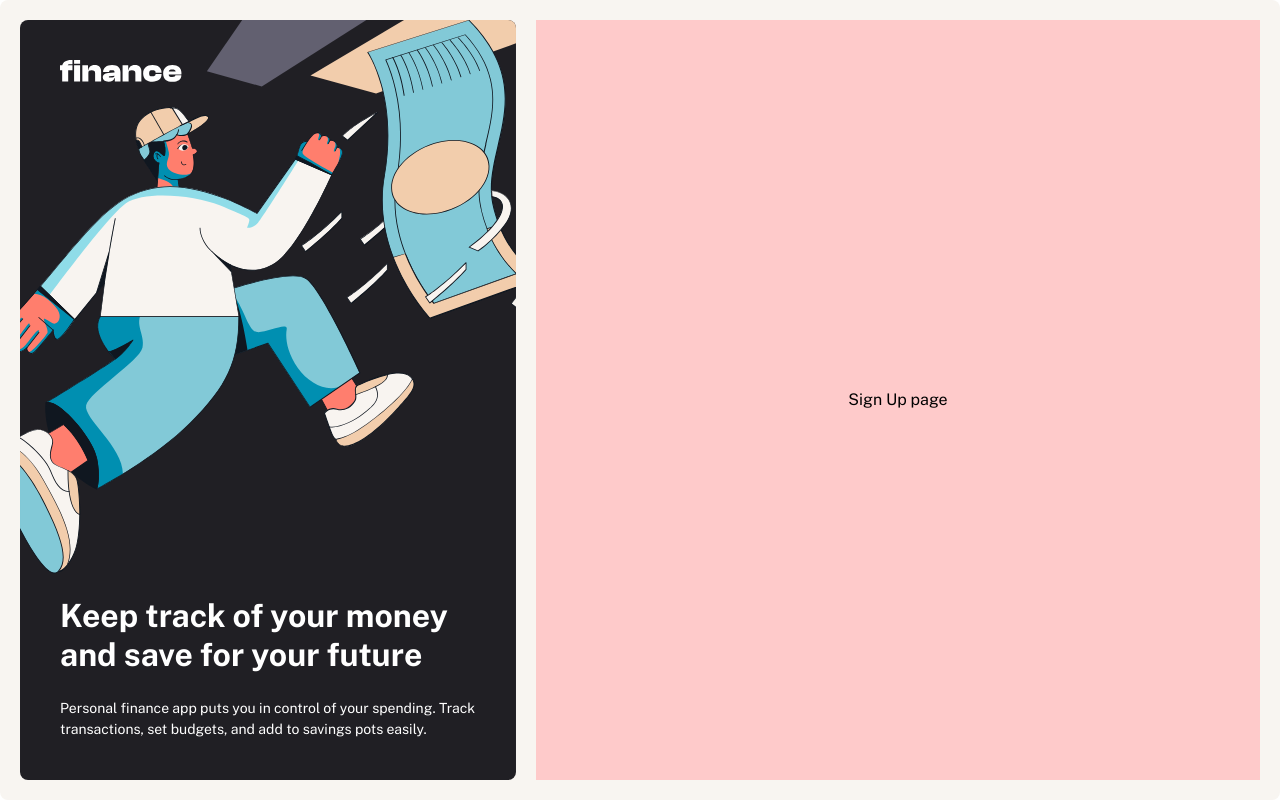
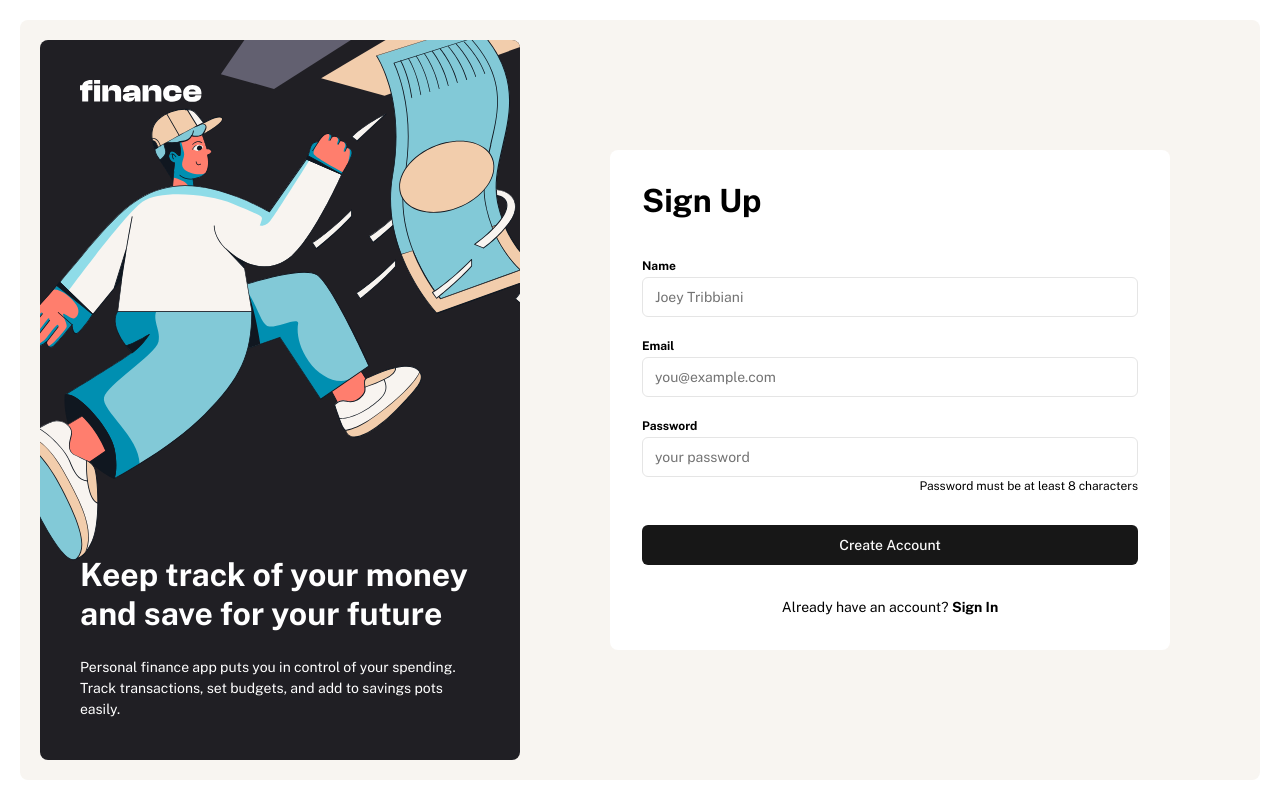
Before and after one commit to DeyanTopalov/personal-finance-app, a Next.js app: page /sign-up in a window 1280 px wide. Built offline with nearby package versions, Linux system fonts and the light colour scheme.

Commit message:
latenight 22.09

```diff
--- /dev/null
+++ b/app/(auth-pages)/layout.tsx
@@ -0,0 +1,38 @@
+import type { Metadata } from "next";
+import "@styles/globals.css";
+import { publicSans } from "../fonts/fonts";
+import { LogoLarge } from "@lib/images";
+
+// export const metadata: Metadata = {
+//   title: "Personal Finance App",
+//   description: "Frontend Mentor challenge to build a Personal Finance App",
+// };
+
+//! Note: when this is a nested layout, no need to start with HTML and Body tags
+export default async function Layout({
+  children,
+}: {
+  children: React.ReactNode;
+}) {
+  return (
+    <div className="flex h-full max-h-[57.5rem] w-full gap-5 rounded-lg bg-clr-beige-100 md:max-w-[90rem] md:place-items-center md:px-5 md:py-5">
+      <div className="hidden h-full w-full max-w-[40%] overflow-hidden rounded-lg lg:block">
+        <div className="hidden size-full flex-col justify-between bg-landing-page-pattern bg-cover bg-bottom bg-no-repeat p-10 text-white lg:flex">
+          <div>
+            <LogoLarge />
+          </div>
+          <div>
+            <h2 className="text-preset-1 mb-6">
+              Keep track of your money and save for your future
+            </h2>
+            <p className="text-preset-4">
+              Personal finance app puts you in control of your spending. Track
+              transactions, set budgets, and add to savings pots easily.
+            </p>
+          </div>
+        </div>
+      </div>
+      {children}
+    </div>
+  );
+}
--- a/app/(auth-pages)/sign-in/page.tsx
+++ b/app/(auth-pages)/sign-in/page.tsx
@@ -1,7 +1,115 @@
-export default function SignIn() {
+import { Input } from "@/components/ui/input";
+import { Label } from "@/components/ui/label";
+import { Button } from "@components/ui/button";
+import Link from "next/link";
+
+export default function SignUp() {
   return (
-    <div className="flex flex-col items-center justify-center gap-4">
-      Sign In page
-    </div>
+    <section className="grid h-full w-full place-items-center px-4">
+      <form
+        action=""
+        className="w-full max-w-[35rem] rounded-lg bg-white px-5 py-6 text-left md:px-8 md:py-8"
+      >
+        <h1 className="text-preset-1 mb-8">Sign In</h1>
+        <Label htmlFor="email" className="text-preset-5-bold">
+          Email
+        </Label>
+        <Input
+          type="email"
+          name="email"
+          placeholder="you@example.com"
+          required
+        />
+        <div className="h-4"></div>
+        <Label htmlFor="password" className="text-preset-5-bold">
+          Password
+        </Label>
+        <Input
+          type="password"
+          name="password"
+          placeholder="your password"
+          required
+        />
+        <div className="text-preset-5 h-4 text-right"></div>
+        <Button className="my-8 w-full">Sign In</Button>
+        <p className="text-preset-4 text-center">
+          Need to create an account?{" "}
+          <Link className="text-preset-4-bold hover:underline" href="/sign-up">
+            Sign Up
+          </Link>
+        </p>
+      </form>
+    </section>
   );
 }
+
+//! show/hide password
+// ("use client");
+
+// import { useState } from "react";
+// import { Eye, EyeOff } from "lucide-react";
+// import { Input } from "@/components/ui/input";
+// import { cn } from "@/lib/utils";
+
+// interface PasswordInputProps
+//   extends React.InputHTMLAttributes<HTMLInputElement> {}
+
+// export default function PasswordInput({
+//   className,
+//   ...props
+// }: PasswordInputProps) {
+//   const [showPassword, setShowPassword] = useState(false);
+
+//   return (
+//     <div className="relative">
+//       <Input
+//         type={showPassword ? "text" : "password"}
+//         className={cn("pr-10", className)}
+//         {...props}
+//       />
+//       <button
+//         type="button"
+//         onMouseDown={() => setShowPassword(true)}
+//         onMouseUp={() => setShowPassword(false)}
+//         onMouseLeave={() => setShowPassword(false)}
+//         className="absolute right-3 top-1/2 -translate-y-1/2 text-gray-500 hover:text-gray-700"
+//       >
+//         {showPassword ? (
+//           <Eye className="h-4 w-4" aria-hidden="true" />
+//         ) : (
+//           <EyeOff className="h-4 w-4" aria-hidden="true" />
+//         )}
+//         <span className="sr-only">
+//           {showPassword ? "Hide password" : "Show password"}
+//         </span>
+//       </button>
+//     </div>
+//   );
+// }
+
+//! usage in sign-in/page.tsx
+// import PasswordInput from "./password-input";
+// import { Button } from "@/components/ui/button";
+// import { Input } from "@/components/ui/input";
+// import { Label } from "@/components/ui/label";
+
+// export default function SignInPage() {
+//   return (
+//     <div className="mx-auto mt-8 max-w-md rounded-lg bg-white p-6 shadow-md">
+//       <h1 className="mb-6 text-2xl font-bold">Sign In</h1>
+//       <form className="space-y-4">
+//         <div>
+//           <Label htmlFor="email">Email</Label>
+//           <Input id="email" type="email" placeholder="Enter your email" />
+//         </div>
+//         <div>
+//           <Label htmlFor="password">Password</Label>
+//           <PasswordInput id="password" placeholder="Enter your password" />
+//         </div>
+//         <Button type="submit" className="w-full">
+//           Sign In
+//         </Button>
+//       </form>
+//     </div>
+//   );
+// }
--- a/app/(auth-pages)/sign-up/page.tsx
+++ b/app/(auth-pages)/sign-up/page.tsx
@@ -1,7 +1,51 @@
+import { Input } from "@/components/ui/input";
+import { Label } from "@/components/ui/label";
+import { Button } from "@components/ui/button";
+import Link from "next/link";
+
 export default function SignUp() {
   return (
-    <div className="flex h-full w-full flex-col items-center justify-center gap-4 bg-red-200">
-      Sign Up page
-    </div>
+    <section className="grid h-full w-full place-items-center px-4">
+      <form
+        action=""
+        className="w-full max-w-[35rem] rounded-lg bg-white px-5 py-6 text-left md:px-8 md:py-8"
+      >
+        <h1 className="text-preset-1 mb-8">Sign Up</h1>
+        <Label htmlFor="name" className="text-preset-5-bold">
+          Name
+        </Label>
+        <Input type="text" name="name" placeholder="Joey Tribbiani" required />
+        <div className="h-4"></div>
+        <Label htmlFor="email" className="text-preset-5-bold">
+          Email
+        </Label>
+        <Input
+          type="email"
+          name="email"
+          placeholder="you@example.com"
+          required
+        />
+        <div className="h-4"></div>
+        <Label htmlFor="password" className="text-preset-5-bold">
+          Password
+        </Label>
+        <Input
+          type="text"
+          name="password"
+          placeholder="your password"
+          required
+        />
+        <div className="text-preset-5 h-4 text-right">
+          <p>Password must be at least 8 characters</p>
+        </div>
+        <Button className="my-8 w-full">Create Account</Button>
+        <p className="text-preset-4 text-center">
+          Already have an account?{" "}
+          <Link className="text-preset-4-bold hover:underline" href="/sign-in">
+            Sign In
+          </Link>
+        </p>
+      </form>
+    </section>
   );
 }
--- a/app/layout.tsx
+++ b/app/layout.tsx
@@ -7,6 +7,45 @@ export const metadata: Metadata = {
   title: "Personal Finance App",
   description: "Frontend Mentor challenge to build a Personal Finance App",
 };
+
+// export default function RootLayout({
+//   children,
+// }: Readonly<{
+//   children: React.ReactNode;
+// }>) {
+//   return (
+//     <html lang="en">
+//       <body
+//         className={`${publicSans.className} grid h-svh w-svw place-items-center gap-0 bg-white p-5 text-left text-base antialiased md:h-screen md:w-full`}
+//       >
+//         {/*         <main className="grid h-full w-svw md:max-w-[90rem] md:place-items-center md:px-5 md:py-5"> */}
+//         <main className="flex h-full max-h-[920px] w-full gap-5 rounded-lg bg-clr-beige-100 md:max-w-[90rem] md:place-items-center md:px-5 md:py-5">
+//           <div className="h-full w-full max-w-[40%] overflow-hidden rounded-lg">
+//             <div className="hidden size-full flex-col justify-between bg-landing-page-pattern bg-cover bg-bottom bg-no-repeat p-10 text-white lg:flex">
+//               <div>
+//                 <LogoLarge />
+//               </div>
+
+//               <div>
+//                 <h2 className="text-preset-1 mb-6">
+//                   Keep track of your money and save for your future
+//                 </h2>
+//                 <p className="text-preset-4">
+//                   Personal finance app puts you in control of your spending.
+//                   Track transactions, set budgets, and add to savings pots
+//                   easily.
+//                 </p>
+//               </div>
+//             </div>
+//           </div>
+//           {children}
+//         </main>
+//       </body>
+//     </html>
+//   );
+// }
+
+// bg-clr-beige-100
 
 export default function RootLayout({
   children,
@@ -18,49 +57,10 @@ export default function RootLayout({
       <body
         className={`${publicSans.className} grid h-svh w-svw place-items-center gap-0 bg-white text-left text-base antialiased md:h-screen md:w-full`}
       >
-        {/*         <main className="grid h-full w-svw md:max-w-[90rem] md:place-items-center md:px-5 md:py-5"> */}
-        <main className="flex h-full max-h-[920px] w-full gap-5 rounded-lg bg-clr-beige-100 md:max-w-[90rem] md:place-items-center md:px-5 md:py-5">
-          <div className="h-full w-full max-w-[40%] overflow-hidden rounded-lg">
-            <div className="hidden size-full flex-col justify-between bg-landing-page-pattern bg-cover bg-bottom bg-no-repeat p-10 text-white lg:flex">
-              <div>
-                <LogoLarge />
-              </div>
-
-              <div>
-                <h2 className="text-preset-1 mb-6">
-                  Keep track of your money and save for your future
-                </h2>
-                <p className="text-preset-4">
-                  Personal finance app puts you in control of your spending.
-                  Track transactions, set budgets, and add to savings pots
-                  easily.
-                </p>
-              </div>
-            </div>
-          </div>
+        <main className="grid h-full w-svw md:max-w-[90rem] md:place-items-center md:px-5 md:py-5">
           {children}
         </main>
       </body>
     </html>
   );
 }
-
-// bg-clr-beige-100
-
-// export default function RootLayout({
-//   children,
-// }: Readonly<{
-//   children: React.ReactNode;
-// }>) {
-//   return (
-//     <html lang="en">
-//       <body
-//         className={`${publicSans.className} grid h-svh w-svw place-items-center gap-0 bg-white text-left text-base antialiased md:h-screen md:w-full`}
-//       >
-//         <main className="grid h-full w-svw md:max-w-[90rem] md:place-items-center md:px-5 md:py-5">
-//           {children}
-//         </main>
-//       </body>
-//     </html>
-//   );
-// }
```
